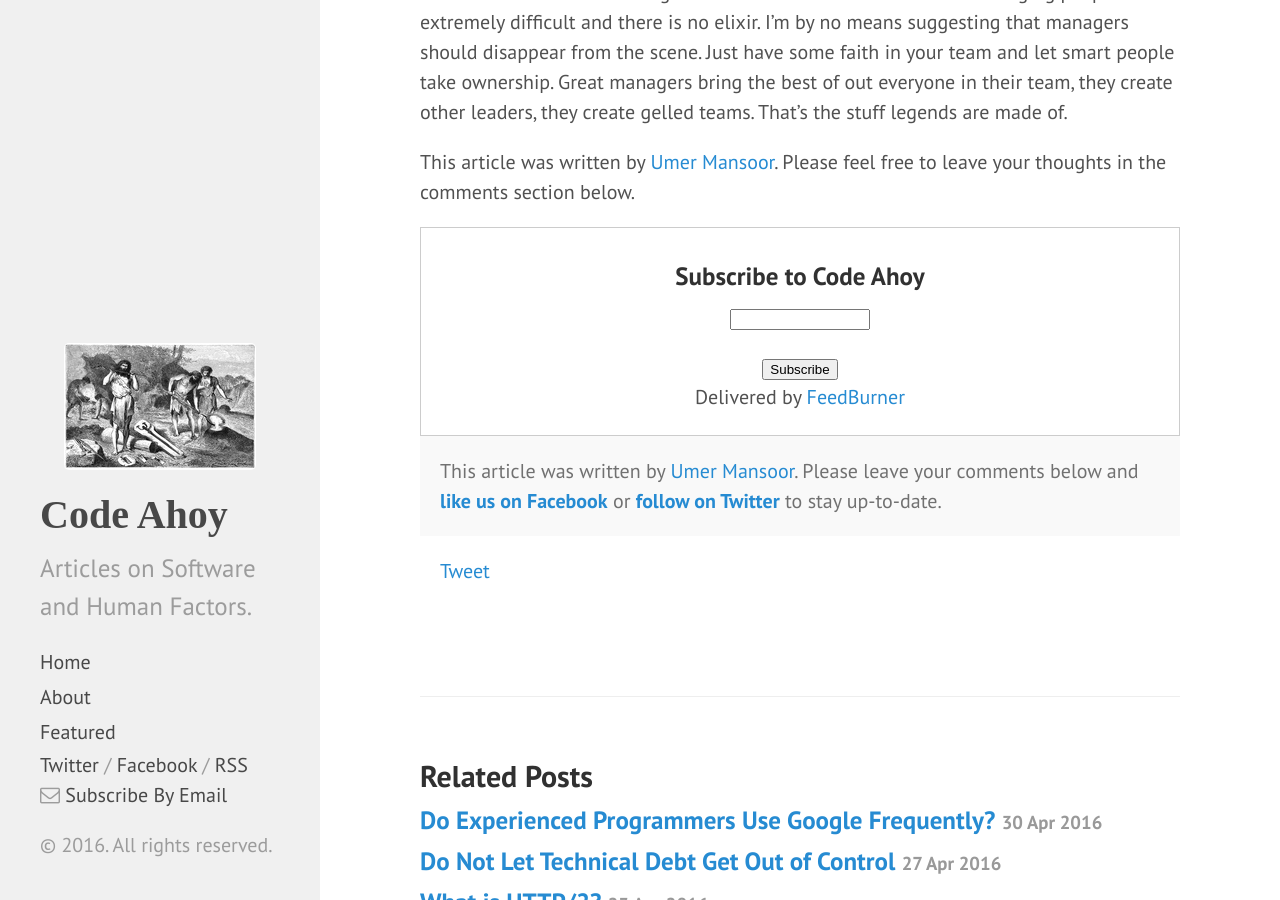
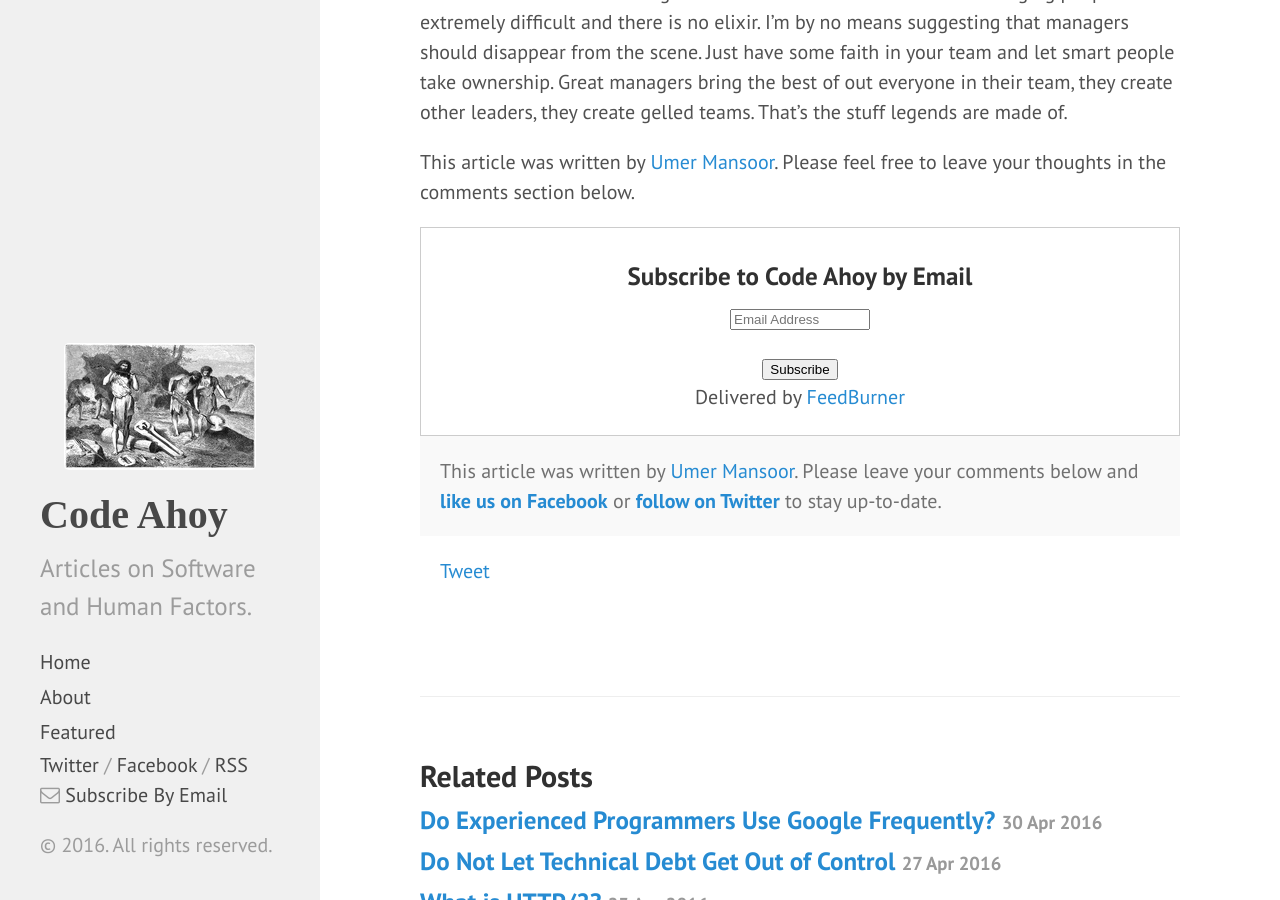
Before and after one commit to talk2viren/umermansoor.github.io, a Jekyll site: the page built from _posts/2016-04-12-let-them-own-it.md, in a window 1280 px wide and 900 px high, scrolled down 1435 px. Built offline with Jekyll 4.4.1, drawn with Linux system fonts in a browser that asks for light colours; nearby versions of some CDN libraries; a script that is not in the unit is left out; comment, search, counter and statistics services are not loaded.

Commit message:
email box changes.

```diff
--- a/_layouts/post.html
+++ b/_layouts/post.html
@@ -8,7 +8,7 @@ layout: default
   {{ content }}
 
     <form style="border:1px solid #ccc;padding:3px;text-align:center;" action="https://feedburner.google.com/fb/a/mailverify" method="post" target="popupwindow" onsubmit="window.open('https://feedburner.google.com/fb/a/mailverify?uri=CodeAhoy', 'popupwindow', 'scrollbars=yes,width=550,height=520');return true">
-      <h3>Subscribe to Code Ahoy</h3><p><input type="text" style="width:140px" name="email"/></p>
+      <h3>Subscribe to Code Ahoy by Email</h3><p><input type="text" style="width:140px" name="email" placeholder="Email Address"/></p>
       <input type="hidden" value="CodeAhoy" name="uri"/><input type="hidden" name="loc" value="en_US"/>
       <input type="submit" value="Subscribe" />
       <p>Delivered by <a href="https://feedburner.google.com" target="_blank">FeedBurner</a></p>
```
